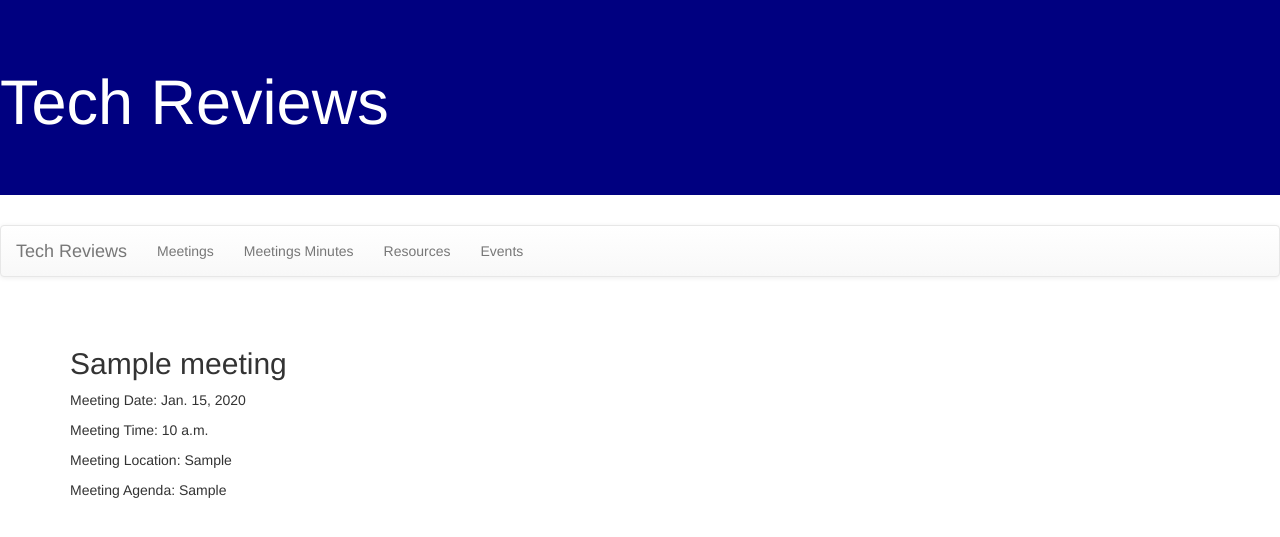
After one commit to jiyunnoh/itc172-python, a Django app: page /club/meetingdetails/1 in a window 1280 px wide. The commit adds this page. Shown: the top 537 px of the page. Run offline with Django 3.2, Linux system fonts and the light colour scheme; tables that the repository leaves empty hold one stand-in row (values such as "Sample post"); some libraries are stand-ins or nearby versions.

Commit message:
Add files via upload

```diff
--- /dev/null
+++ b/pythonclub/club/templates/club/meetingdetails.html
@@ -0,0 +1,10 @@
+{% extends 'base.html' %}
+{% block content %}
+<h2>{{ meet.meetingtitle }}</h2>
+<p>Meeting Date: {{ meet.meetingdate }}</p>
+<p>Meeting Time: {{ meet.meetingtime }}</p>
+<p>Meeting Location: {{ meet.meetinglocation }}</p>
+<p>Meeting Agenda: {{ meet.meetingagenda }}</p>
+
+
+{% endblock %}
```
Also changed, not shown: pythonclub/club/templates/club/meetings.html (+1 -7 lines).
